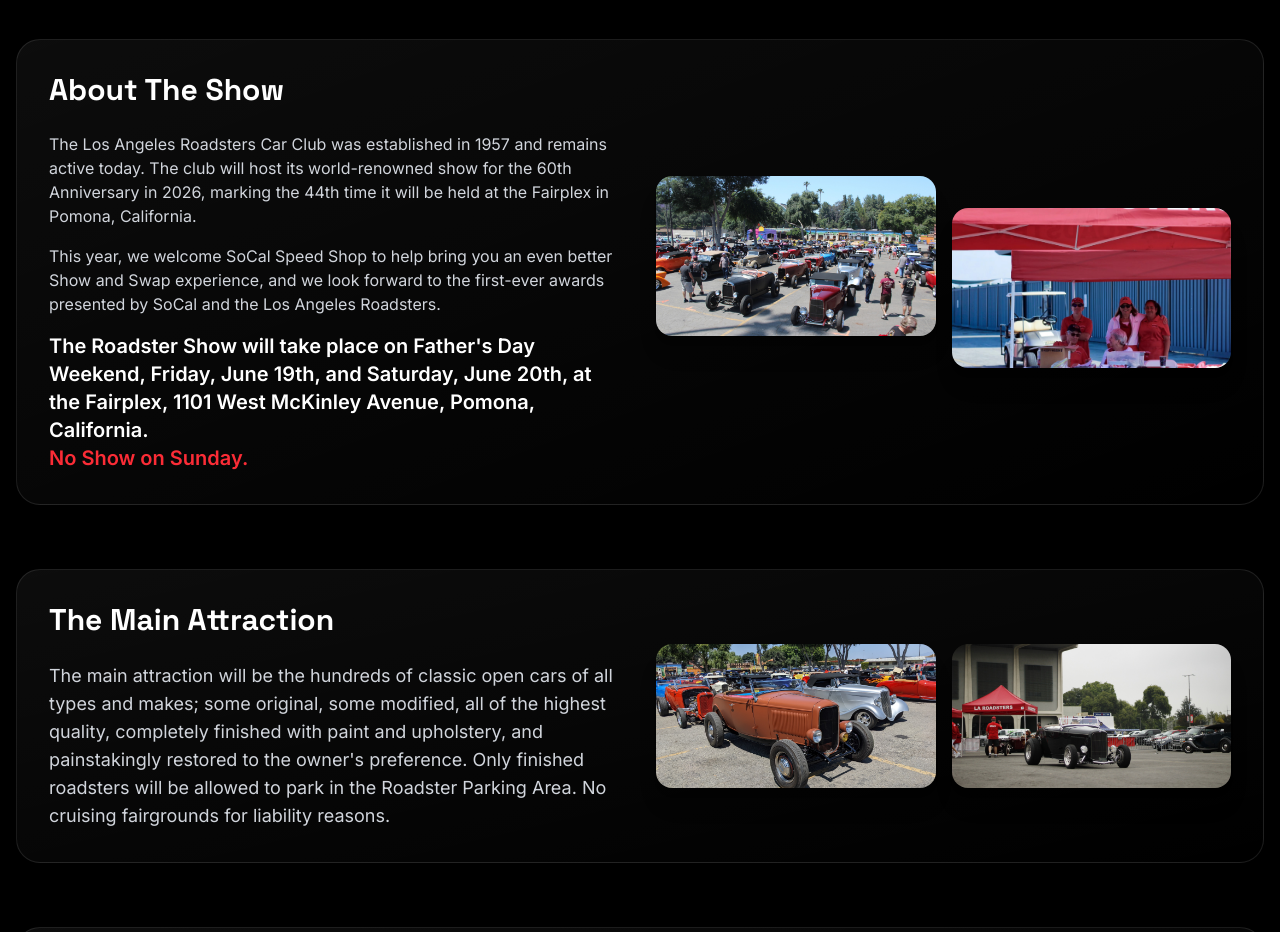
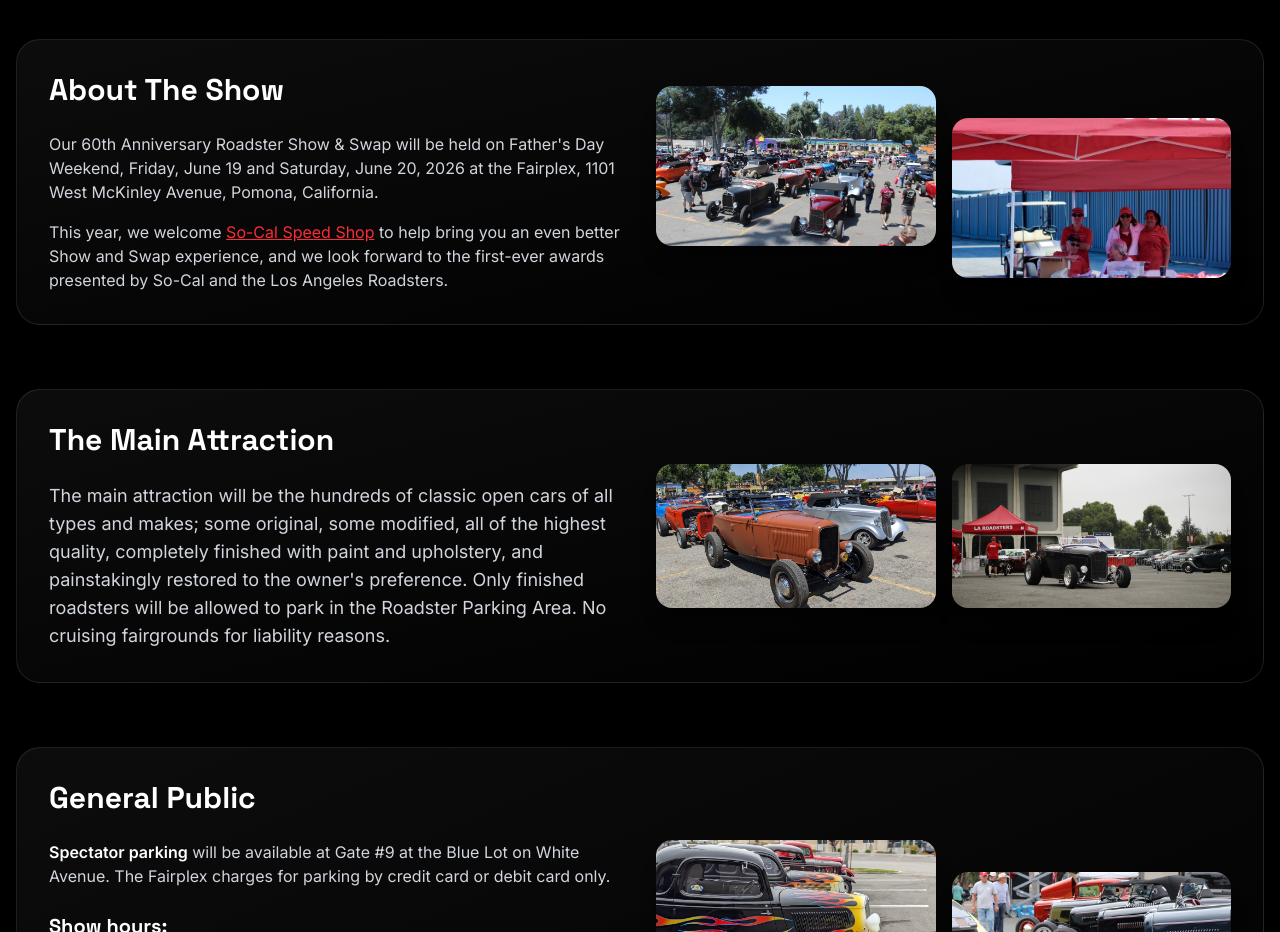
Before and after one commit to kadirgecit/laroadsters, a React (Vite) app: page /news in a window 1280 px wide. Shown: the part 1600-2532 px from the top of the page. Built offline with nearby package versions, Linux system fonts and the light colour scheme.

Commit message:
Update About The Show section with new text and So-Cal Speed Shop link

```diff
--- a/src/app/pages/News.tsx
+++ b/src/app/pages/News.tsx
@@ -170,20 +170,17 @@ export function News() {
                 <h2 className="text-3xl font-bold text-white mb-6">About The Show</h2>
                 <div className="prose prose-invert max-w-none space-y-4 text-gray-300">
                   <p>
-                    The Los Angeles Roadsters Car Club was established in 1957 and remains active today.
-                    The club will host its world-renowned show for the 60th Anniversary in 2026, marking
-                    the 44th time it will be held at the Fairplex in Pomona, California.
+                    Our 60th Anniversary Roadster Show & Swap will be held on Father's Day Weekend,
+                    Friday, June 19 and Saturday, June 20, 2026 at the Fairplex, 1101 West
+                    McKinley Avenue, Pomona, California.
                   </p>
                   <p>
-                    This year, we welcome SoCal Speed Shop to help bring you an even better Show and
-                    Swap experience, and we look forward to the first-ever awards presented by SoCal and
-                    the Los Angeles Roadsters.
-                  </p>
-                  <p className="text-xl font-semibold text-white">
-                    The Roadster Show will take place on Father's Day Weekend, Friday, June 19th, and
-                    Saturday, June 20th, at the Fairplex, 1101 West McKinley Avenue, Pomona, California.
-                    <br />
-                    <span className="text-red-500">No Show on Sunday.</span>
+                    This year, we welcome{' '}
+                    <a href="https://www.est1946.com" target="_blank" rel="noopener noreferrer" className="text-red-500 hover:text-white underline">
+                      So-Cal Speed Shop
+                    </a>{' '}
+                    to help bring you an even better Show and Swap experience, and we look forward
+                    to the first-ever awards presented by So-Cal and the Los Angeles Roadsters.
                   </p>
                 </div>
               </div>
```
Also changed, not shown: 4 other files (tests, documents, lock files or other folders).
